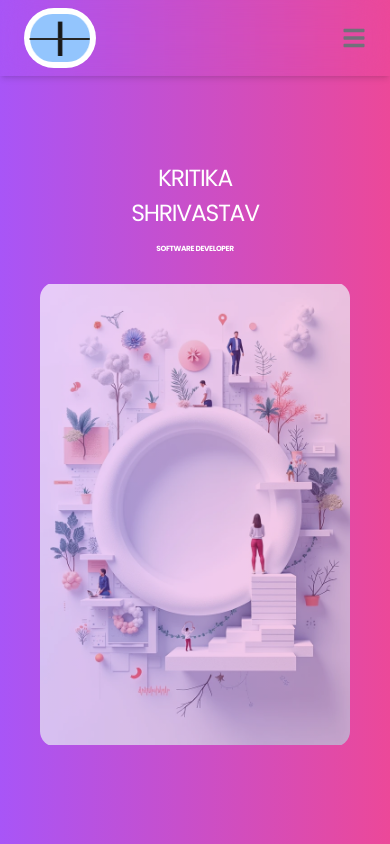
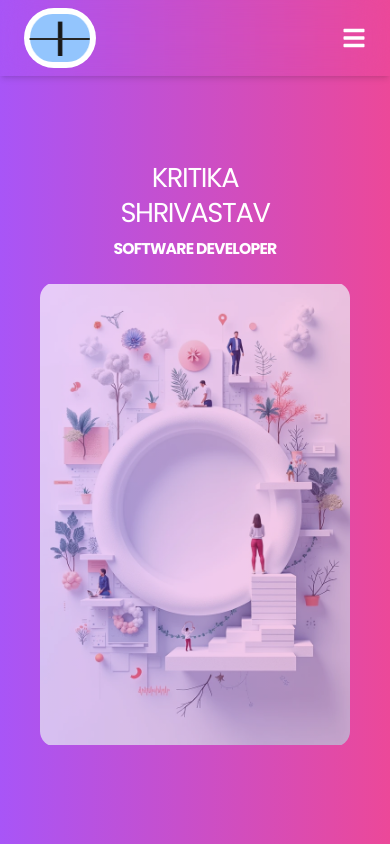
Before and after one commit to Kritikashrivastav/Portfolio, a React (Vite) app: page / in a window 390 px wide. Shown: the top 844 px of the page. Built offline with nearby package versions, Linux system fonts and the light colour scheme.

Commit message:
minor changes commit

```diff
--- a/src/components/Cards.jsx
+++ b/src/components/Cards.jsx
@@ -1,8 +1,12 @@
 import React from 'react';
 
-const Cards = ({ image, description, altText }) => {
+const Cards = ({ title, image, description, altText }) => {
   return (
     <div className="bg-[#16423C] cards w-full h-full rounded-xl overflow-hidden transform transition-transform duration-300 ease-in-out hover:scale-105 shadow-lg hover:shadow-2xl flex flex-col">
+
+      <div>
+        <h2 className='flex justify-center items-center font-merriweather bg-white py-3'>{title}</h2>
+      </div>
 
       <div className="rounded-t-xl aspect-w-16 aspect-h-9 flex items-center justify-center">
         <img
--- a/src/components/LandingPage.jsx
+++ b/src/components/LandingPage.jsx
@@ -27,8 +27,8 @@ const LandingPage = () => {
           <div key={index} className="masker">
             <h1
               className={`uppercase tracking-tighter font-poppins ${index === 2
-                ? "font-mono leading-[7vw] md:leading-none font-bold text-[1.9vw] md:text-[2vw] md:ml-[25vw]"
-                : "text-[6vw] leading-[7vw]"
+                ? "font-mono leading-[7vw] md:leading-none font-bold text-[4vw] md:text-[2vw] md:ml-[25vw]"
+                : "text-[7vw] md:text-[6vw] leading-[7vw]"
                 }`}
             >
               {item}
--- a/src/components/Navbar.jsx
+++ b/src/components/Navbar.jsx
@@ -21,16 +21,16 @@ function Navbar({ scrollToSection, refs }) {
   };
 
   const navbarClasses = `
-    fixed z-[999] w-full px-6 md:px-20 py-2
-    text-zinc-500 font-lato
+    fixed z-[999] w-full px-6 md:px-20 py-2 text-white
+    md:text-zinc-500 font-lato
     flex justify-between md:justify-between lg:gap-[50%] items-center
     bg-white bg-opacity-0 backdrop-blur-lg backdrop-opacity-70 shadow-md
   `;
 
   const menuClasses = `
     text-lg lg:text-[1.3vw] text-center
-    fixed top-0 left-0 h-screen md:h-full w-full md:w-2/3
-    text-zinc-500 flex flex-col gap-20 px-5 py-10
+    fixed top-0 left-0 h-screen md:h-full w-full md:w-2/3 text-white
+    md:text-zinc-500 flex flex-col gap-20 px-5 py-10
     transform transition-transform duration-300 ease-in-out
     ${menuOpen ? 'translate-x-0 bg-white bg-opacity-0 backdrop-blur-lg backdrop-opacity-70 shadow-md' : '-translate-x-full'}
     md:transform-none md:static md:flex md:flex-row md:w-auto md:py-0 md:px-0 md:bg-transparent md:gap-10
--- a/src/components/Projects.jsx
+++ b/src/components/Projects.jsx
@@ -4,21 +4,25 @@ import Cards from './Cards'; // Import the Card component
 
 const projectData = [
   {
+    title:'Portfolio Website',
     image: '/project portfolio.png',
     description: 'I’ve created my portfolio using React and Tailwind CSS, highlighting my skills and projects. Explore to see my work, learn about my coding journey, and get a feel for my design aesthetics. Your feedback would be greatly appreciated!',
     altText: 'Portfolio Project'
   },
   {
+    title:'Blog Website',
     image: '/poject blog.png',
     description: 'I’ve developed a blog website using Bootstrap, Python, and Flask, featuring full CRUD operations. This project allows users to create, read, update, and delete posts seamlessly.',
     altText: 'Blog Project'
   },
   {
+    title:'MovieZilla',
     image: '/project moviezilla.png',
     description: "I’ve built a static movie website using React, designed to display movie posters fetched from an API. While it’s currently a frontend-only project, it showcases my ability to integrate APIs and create an engaging user interface. Explore to see the movie posters and get a glimpse of my design skills!",
     altText: 'Moviezilla Project'
   },
   {
+    title:'FriendsBook',
     image: '/project tomodachi.png',
     description: "I’ve developed a friend book application where you can view a layout, add friends, and see detailed descriptions for each friend. Users can also edit friend information for a more personalized experience. While this project focuses on layout and basic functionality, it showcases my skills in UI design and user interaction.",
     altText: 'FriendsBook Project'
@@ -35,6 +39,7 @@ function Projects() {
         {projectData.map((project, index) => (
           <Cards
             key={index}
+            title={project.title}
             image={project.image}
             description={project.description}
             altText={project.altText}
```
